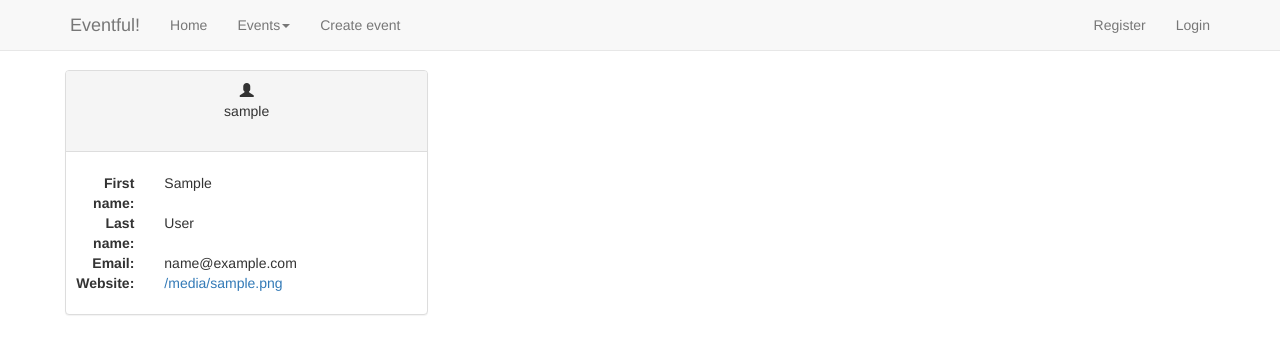
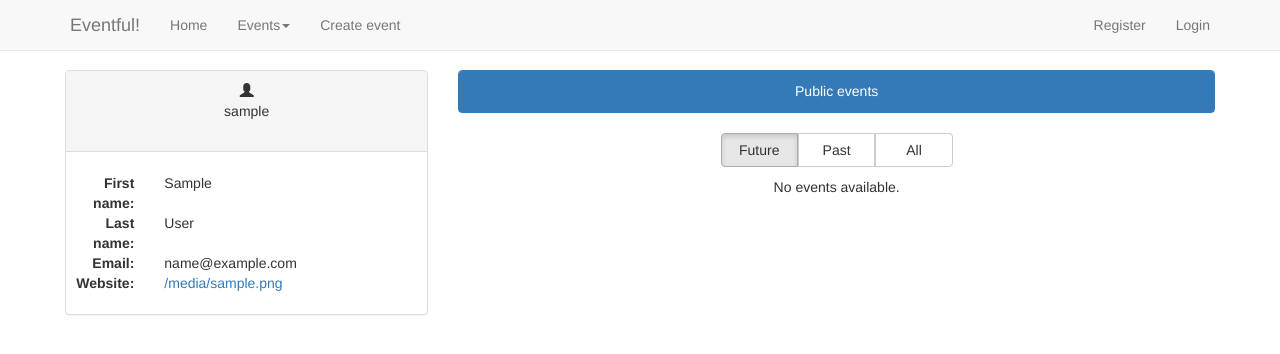
Before and after one commit to kosior/eventful, a Django app: template eventful/templates/userprofiles/profile_detail.html in a window 1280 px wide. Shown: the top 354 px of the page. Run offline with Django 3.2, Linux system fonts and the light colour scheme; the template is opened without the code that fills it: most values are stand-ins (such as "Sample title", 1, 10 or a date in 2020); some libraries are stand-ins or nearby versions.

Commit message:
added user events display in profile

```diff
--- a/eventful/static/css/styles.css
+++ b/eventful/static/css/styles.css
@@ -12,3 +12,16 @@ pre {
 .asteriskField {
     display: none;
 }
+
+.hideEvent {
+    display: none;
+}
+
+.underInfo {
+    position: absolute;
+    left: 50%;
+    top: 50%;
+    -ms-transform: translate(-50%, -50%);
+    -webkit-transform: translate(-50%, -50%);
+    transform: translate(-50%, -50%);
+}
--- /dev/null
+++ b/eventful/static/js/events/hide_show_event.js
@@ -0,0 +1,28 @@
+$(function () {
+    var futureBtn = $("#future-btn");
+    var pastBtn = $("#past-btn");
+    var allBtn = $("#all-btn");
+
+    futureBtn.click(function () {
+        $(".past").hide();
+        $(".future").show();
+        $(this).addClass("active");
+        pastBtn.removeClass("active");
+        allBtn.removeClass("active");
+    });
+
+    pastBtn.click(function () {
+        $(".past").show();
+        $(".future").hide();
+        $(this).addClass("active");
+        futureBtn.removeClass("active");
+        allBtn.removeClass("active");
+    });
+
+    allBtn.click(function () {
+        $(".event").show();
+        $(this).addClass("active");
+        pastBtn.removeClass("active");
+        futureBtn.removeClass("active");
+    });
+});
--- a/eventful/templates/base.html
+++ b/eventful/templates/base.html
@@ -31,6 +31,7 @@
 {% url 'account_signup' as account_signup %}
 {% url 'account_login' as account_login %}
 {% url 'account_logout' as account_logout %}
+{% url 'userprofiles:profile' user.username as user_profile %}
 
 <nav class="navbar navbar-default navbar-fixed-top">
     <div class="container">
@@ -59,7 +60,8 @@
             </ul>
             <ul class="nav navbar-nav navbar-right">
                 {% if user.is_authenticated %}
-                    <li {% if request.path == account_logout %} class="active" {% endif %}><a href="{% url 'account_logout' %}"><span class="glyphicon glyphicon-off"></span> Logout</a></li>
+                    <li {% if request.path == user_profile %} class="active" {% endif %}><a href="{{ user_profile }}">Profile</a></li>
+                    <li {% if request.path == account_logout %} class="active" {% endif %}><a href="{{ account_logout }}"><span class="glyphicon glyphicon-off"></span> Logout</a></li>
                 {% else %}
                     <li {% if request.path == account_signup %} class="active" {% endif %}><a href="{{ account_signup }}">Register</a></li>
                     <li {% if request.path == account_login %} class="active" {% endif %}><a href="{{ account_login }}">Login</a></li>
--- /dev/null
+++ b/eventful/templates/events/snippets/events_list_group.html
@@ -0,0 +1,27 @@
+<div class="list-group" style="position: relative;">
+    {% if events %}
+        <div class="underInfo">No events available.</div>
+        {% for event in events %}
+            <div class="event {% if datetime_now < event.start_date %}future{% else %}past hideEvent{% endif %}">
+            <a href="{% url 'events:detail' event.pk %}" class="list-group-item">
+                <div class="row">
+                    <div class="col-md-3">
+                        {{ event.start_date }}
+                    </div>
+                    <div class="col-md-4 text-nowrap dots">
+                        {{ event.title }}
+                    </div>
+                    <div class="col-md-4 text-nowrap dots">
+                        {{ event.description }}
+                    </div>
+                    <div class="col-md-1 text-nowrap dots">
+                        <span class="label label-info">{{ event.views }}</span>
+                    </div>
+                </div>
+            </a>
+            </div>
+        {% endfor %}
+    {% else %}
+        <div class="text-center">No events available.</div>
+    {% endif %}
+</div>
--- /dev/null
+++ b/eventful/templates/events/snippets/time_frame_btns.html
@@ -0,0 +1,15 @@
+<div class="row">
+    <div class="col-md-4 col-md-offset-4">
+        <div class="btn-group btn-group-justified">
+          <div class="btn-group">
+            <button id="future-btn" type="button" class="btn btn-default active">Future</button>
+          </div>
+          <div class="btn-group">
+            <button id="past-btn"  type="button" class="btn btn-default">Past</button>
+          </div>
+          <div class="btn-group">
+            <button id="all-btn"  type="button" class="btn btn-default">All</button>
+          </div>
+        </div>
+    </div>
+</div>
--- a/eventful/templates/userprofiles/profile_detail.html
+++ b/eventful/templates/userprofiles/profile_detail.html
@@ -1,7 +1,13 @@
 {% extends 'base.html' %}
+
+{% load staticfiles %}
 
 {% block title %}
     {{ requested_user.username }}
+{% endblock %}
+
+{% block script_head %}
+    <script src="{% static 'js/events/hide_show_event.js' %}"></script>
 {% endblock %}
 
 {% block content %}
@@ -40,5 +46,17 @@
                 </div>
             </div>
         </div>
+        <div class="col-md-8">
+            {% if user == requested_user %}
+                {% include 'events/snippets/events_tabs.html' %}
+            {% else %}
+                <div class="panel panel-primary">
+                    <div class="panel-heading text-center">Public events</div>
+                </div>
+                {% include 'events/snippets/time_frame_btns.html' %}
+                <br>
+                {% include 'events/snippets/events_list_group.html' %}
+            {% endif %}
+        </div>
     </div>
 {% endblock %}
```
Also changed, not shown: eventful/templates/events/snippets/events_tabs.html (added, +22 -0 lines), eventful/userprofiles/views.py (+20 -3 lines).
